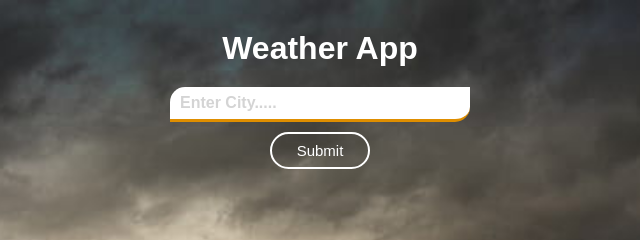
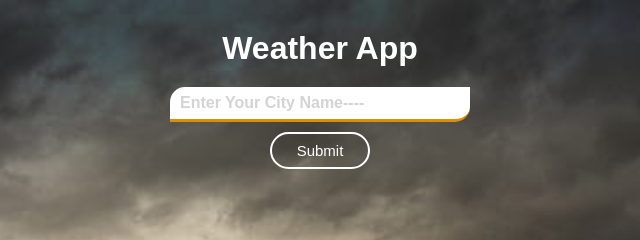
Before and after one commit to AshwaniTiwari1/weatherapp, a plain HTML site: page index.html in a window 1280 px wide. Shown: the top 240 px of the page, 320-960 px from the left. Drawn offline with Linux system fonts and the light colour scheme.

Commit message:
Update index.html

```diff
--- a/index.html
+++ b/index.html
@@ -5,20 +5,24 @@
     <meta charset="UTF-8">
     <meta name="viewport" content="width=device-width, initial-scale=1.0">
     <link rel="stylesheet" href="./style.css">
-    <title>Weather App</title>
+    <title>Weather App Using  Weather API</title>
 </head>
 
 <body>
 
     <div class="container">
         <h1>Weather App</h1>
-        <input type="text" class="inputTxt" placeholder="Enter City....."> <br>
+        <input type="text" class="inputTxt" placeholder="Enter Your City name----"> <br>
         <input type="submit" value="Submit" class="btn">
 
         <!-- For Show Details -->
-        <div class="showData"></div>
+        <div class="showData">
+
+
+        </div>
 
     </div>
+
 
     <script src="./main.js"></script>
 </body>
```
